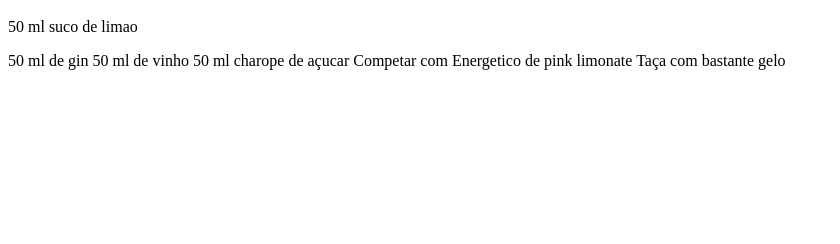
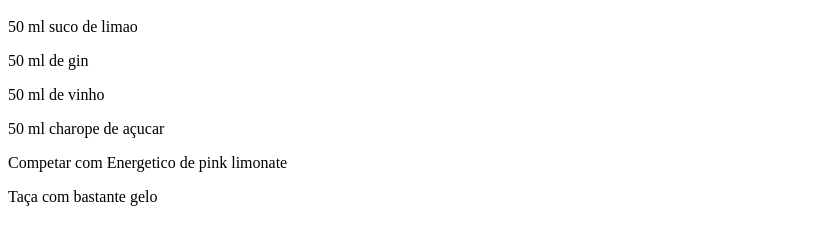
Before and after one commit to Senatore23/Senatore23.github.io, a plain HTML site: page index.html in a window 1280 px wide. Shown: the part 48-292 px from the top of the page, without its empty margins (0-840 px from the left). Drawn offline with Linux system fonts and the light colour scheme.

Commit message:
index.html

```diff
--- a/index.html
+++ b/index.html
@@ -5,10 +5,10 @@
     <Body>
     <h1> Vibrante </h1>
     <p> 50 ml suco de limao</p>
-    <p1> 50 ml de gin</p1>
-    <p2> 50 ml de vinho</p2>
-    <p3> 50 ml charope de açucar</p3>
-    <p4> Competar com Energetico de pink limonate</p4>
-    <p5> Taça com bastante gelo</p5>
+    <p> 50 ml de gin</p>
+    <p> 50 ml de vinho</p>
+    <p> 50 ml charope de açucar</p>
+    <p> Competar com Energetico de pink limonate</p>
+    <p> Taça com bastante gelo</p>
     </Body>
 </Html>
```
